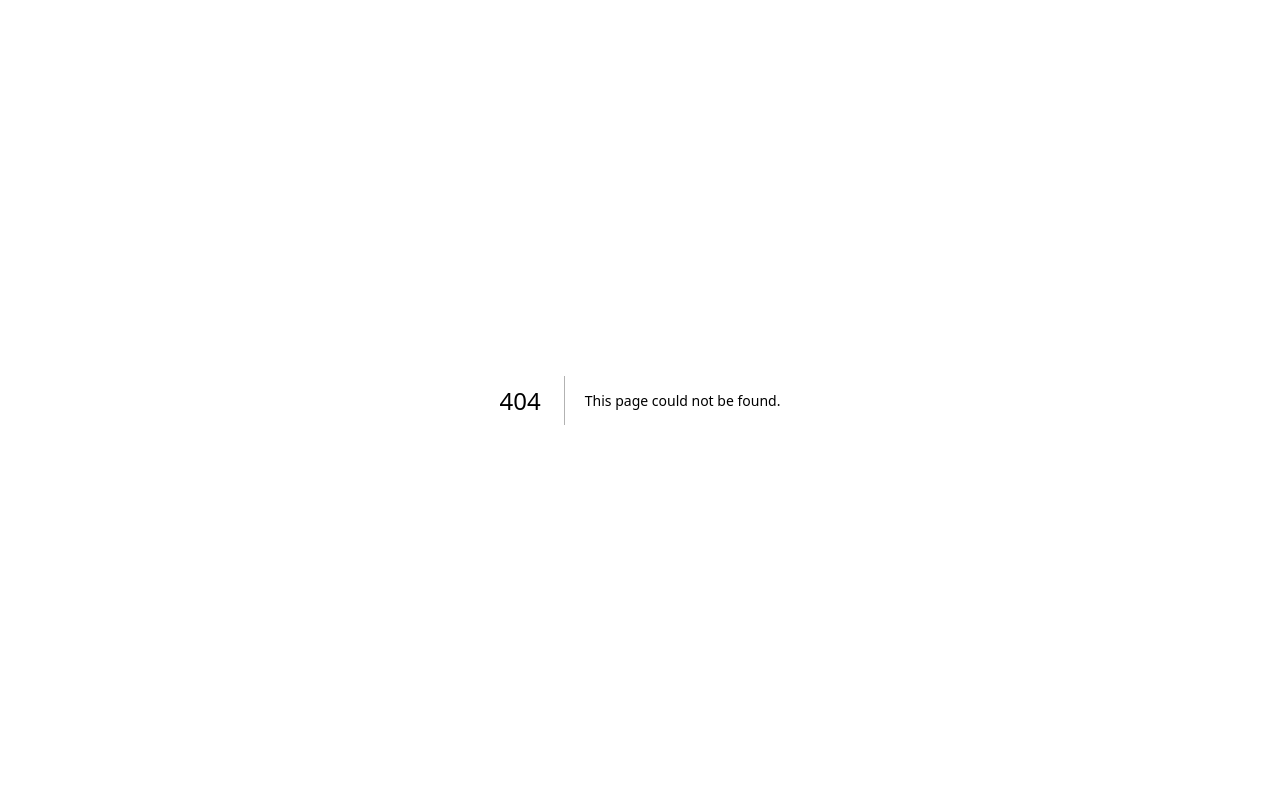
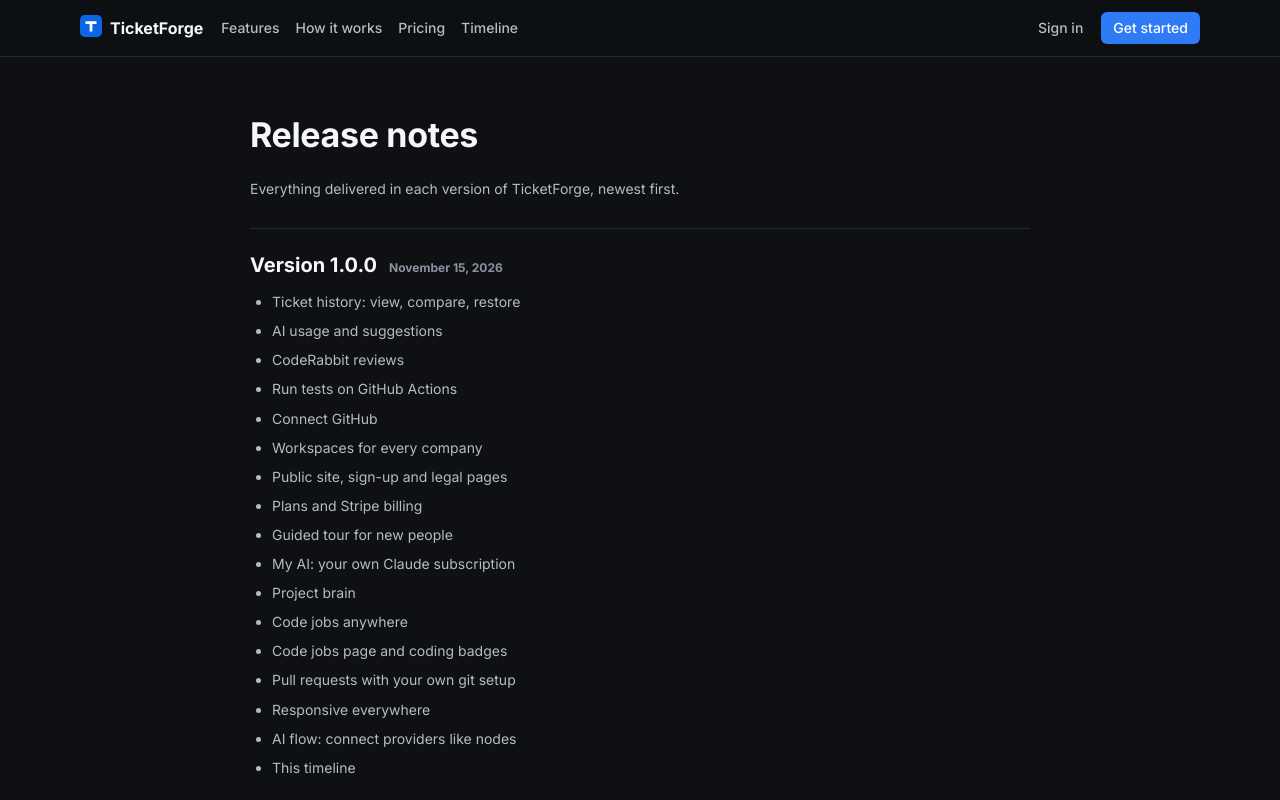
Before and after one commit to titoarvs/ticket-forge, a Next.js app: page /release-notes in a window 1280 px wide. Before the commit this address had no page. Shown: the top 800 px of the page. Built offline with nearby package versions, Linux system fonts and the light colour scheme; what @mui/material-nextjs would draw is missing.

Commit message:
TF-78: Display automatic release notes for all features
As a user, I want to view automatic release notes listing all features, so that I can track every change delivered in each release.

Refs TF-78 (http://localhost:5173/p/2a0922eb/backlog?issue=a0d4ce88)

```diff
--- /dev/null
+++ b/app/(marketing)/release-notes/page.tsx
@@ -0,0 +1,10 @@
+import type { Metadata } from 'next';
+import { ReleaseNotesList } from '@/client/ReleaseNotes';
+import { releaseNotes } from '@/lib/release-notes';
+
+export const metadata: Metadata = {
+  title: 'Release notes · TicketForge',
+  description: 'Every feature delivered in each version of TicketForge.',
+};
+
+export default function Page() { return <ReleaseNotesList releases={releaseNotes()} />; }
--- a/app/sitemap.ts
+++ b/app/sitemap.ts
@@ -2,5 +2,5 @@ import type { MetadataRoute } from 'next';
 
 export default function sitemap(): MetadataRoute.Sitemap {
   const base = (process.env.APP_URL || 'http://localhost:3000').replace(/\/$/, '');
-  return ['', '/pricing', '/timeline', '/terms', '/privacy', '/cookies', '/signup'].map((p) => ({ url: `${base}${p}`, changeFrequency: 'monthly' as const }));
+  return ['', '/pricing', '/timeline', '/release-notes','/terms', '/privacy', '/cookies', '/signup'].map((p) => ({ url: `${base}${p}`, changeFrequency: 'monthly' as const }));
 }
--- a/client/Footer.tsx
+++ b/client/Footer.tsx
@@ -6,6 +6,7 @@ export function Footer({ compact = false }: { compact?: boolean }) {
     <footer className={`site-footer ${compact ? 'compact' : ''}`}>
       <nav aria-label="Legal">
         <Link href="/timeline">Timeline</Link>
+        <Link href="/release-notes">Release notes</Link>
         <Link href="/terms">Terms of Use</Link>
         <Link href="/privacy">Privacy Policy</Link>
         <Link href="/cookies">Cookies</Link>
--- /dev/null
+++ b/client/ReleaseNotes.tsx
@@ -0,0 +1,22 @@
+// Release notes (/release-notes): every deployed version, newest first, each with its features as bullet points.
+// A version with no features says so. Plain server-rendered HTML, readable by everyone, signed in or not.
+import type { ReleaseNotes as Notes } from '@/lib/release-notes';
+
+const dateLabel = (d: string) => new Date(`${d}T12:00:00`).toLocaleDateString('en', { day: 'numeric', month: 'long', year: 'numeric' });
+
+export function ReleaseNotesList({ releases }: { releases: Notes[] }) {
+  return (
+    <article className="legal rn">
+      <h1>Release notes</h1>
+      <p className="muted">Everything delivered in each version of TicketForge, newest first.</p>
+      {!releases.length && <p>No releases yet.</p>}
+      {releases.map((r) => (
+        <section key={r.version} className="rn-release" aria-labelledby={`v-${r.version}`}>
+          <h2 id={`v-${r.version}`}>Version {r.version} <time className="muted small" dateTime={r.date}>{dateLabel(r.date)}</time></h2>
+          {r.features.length
+            ? <ul>{r.features.map((f, i) => <li key={`${i}-${f}`}>{f}</li>)}</ul>
+            : <p className="muted">No new features in this release.</p>}
+        </section>))}
+    </article>
+  );
+}
--- /dev/null
+++ b/lib/release-notes.ts
@@ -0,0 +1,24 @@
+// Release notes: one entry per deployed version. The features of a release are not typed in here. They are the product
+// timeline entries (lib/timeline.ts) dated after the previous release and up to this release's date, so a feature
+// added to the timeline when it is delivered shows up in the next release's notes by itself.
+import { TIMELINE } from './timeline';
+
+export type Release = { version: string; date: string };
+export type ReleaseNotes = Release & { features: string[] };
+
+/** Deployed versions, oldest first. Add a line when a new version is deployed (keep in step with package.json). */
+export const RELEASES: Release[] = [
+  { version: '0.1.0', date: '2026-11-09' },
+  { version: '0.2.0', date: '2026-11-12' },
+  { version: '1.0.0', date: '2026-11-15' },
+];
+
+/** Every release with its feature titles (major and minor), newest release first. */
+export function releaseNotes(releases: Release[] = RELEASES, entries: { date: string; title: string }[] = TIMELINE): ReleaseNotes[] {
+  const sorted = [...releases].sort((a, b) => a.date.localeCompare(b.date));
+  return sorted.map((r, i) => {
+    const from = sorted[i - 1]?.date ?? '';
+    const features = entries.filter((e) => e.date > from && e.date <= r.date).map((e) => e.title);
+    return { ...r, features };
+  }).reverse();
+}
```
Also changed, not shown: app/globals.css.
